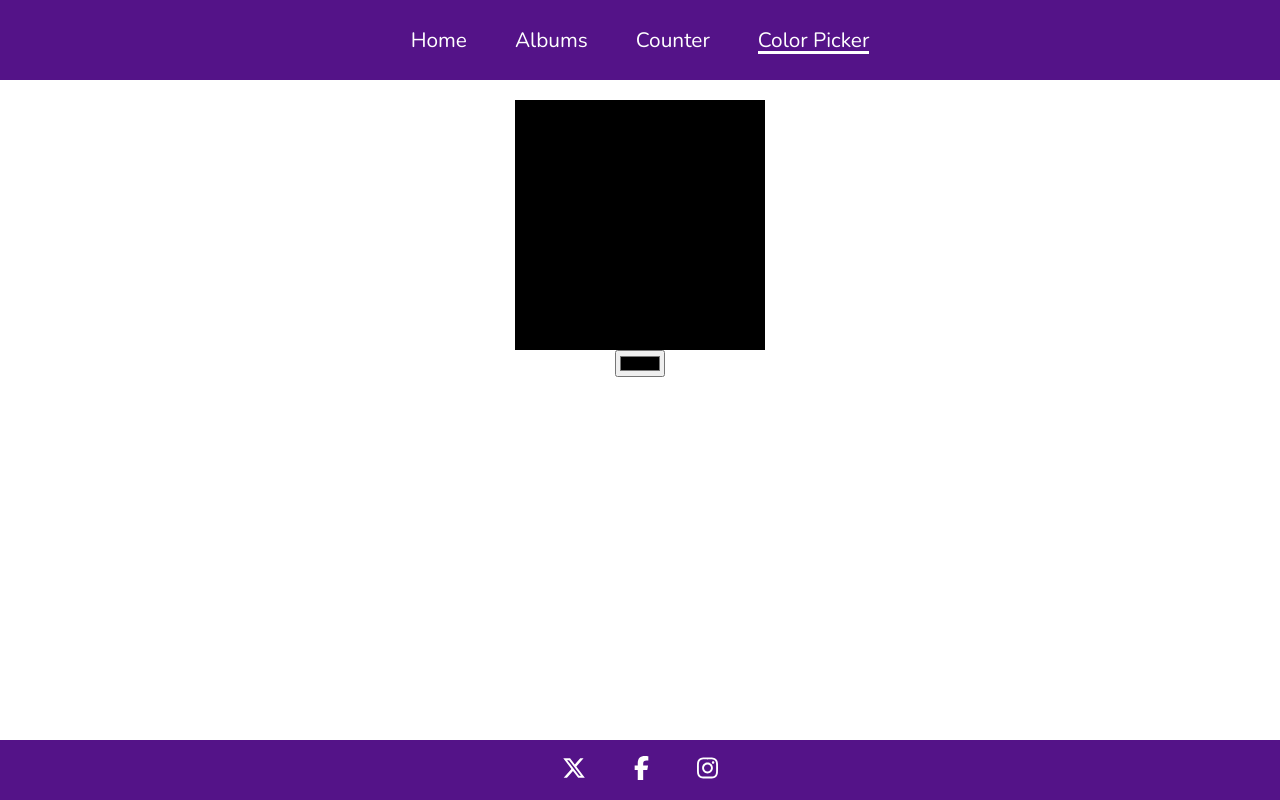
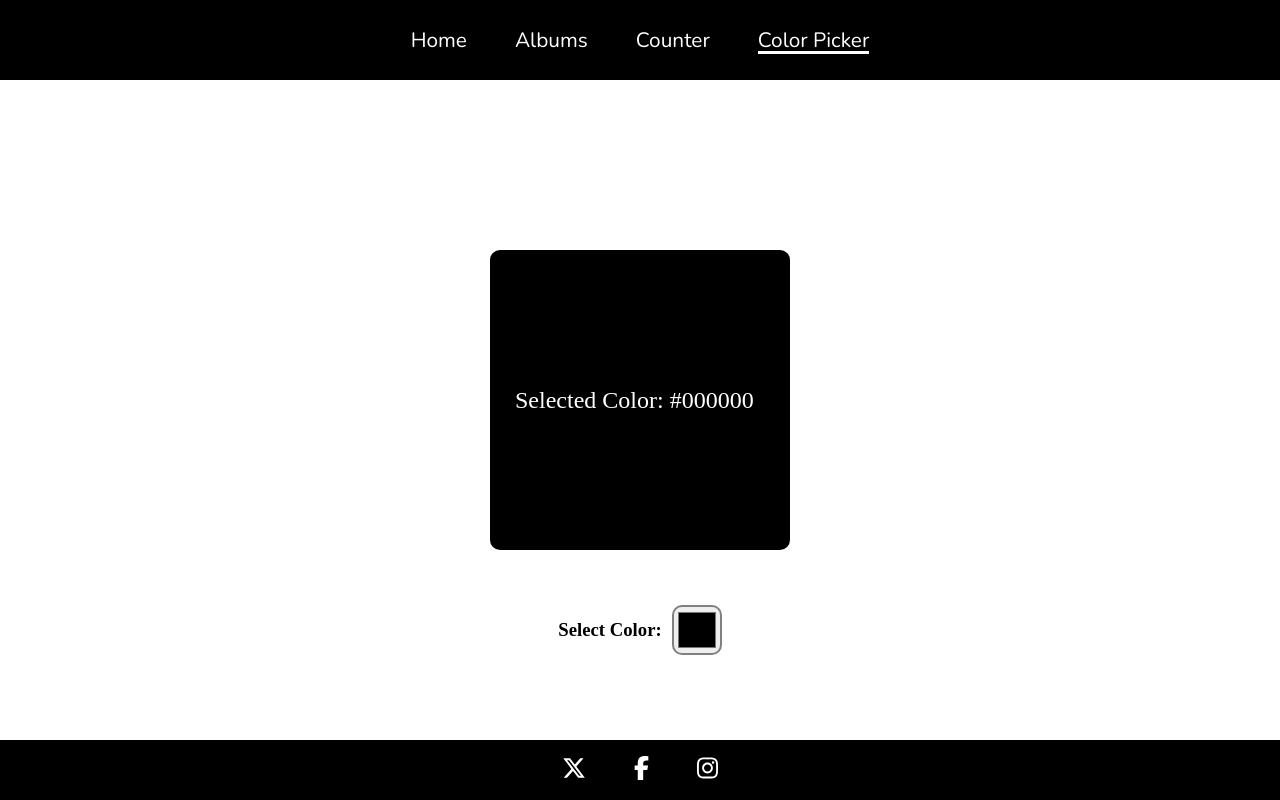
Before and after one commit to reevcrona/React-assignment, a React (Vite) app: page /color-picker in a window 1280 px wide. Built offline with nearby package versions, Linux system fonts and the light colour scheme.

Commit message:
added some styling to color picker page

```diff
--- a/src/App.jsx
+++ b/src/App.jsx
@@ -39,7 +39,7 @@ function App() {
     preloadImages(myImages)
   },[])
 
-  const [color,setColor] = useState("");
+  const [color,setColor] = useState("#000000");
 
   const changeColor = (e) => {
     setColor(e.target.value)
--- a/src/Pages/ColorPicker.jsx
+++ b/src/Pages/ColorPicker.jsx
@@ -1,5 +1,5 @@
 import "../styles/ColorPicker.css";
-import { useState } from "react";
+
 
 
 function ColorPicker(props){
@@ -9,10 +9,13 @@ function ColorPicker(props){
     return(
         <div className="color-picker-container">
             <div className="box" style={{backgroundColor:props.color}}>
-                <span>{props.color}</span>
+                <span className="hex-text">Selected Color: {props.color}</span>
+            </div>
+            <div className="select-color-container">
+                <h3>Select Color:</h3>
+                <input className="color-input" onChange={props.handleChange} type="color"></input>
             </div>
 
-            <input onChange={props.handleChange} type="color"></input>
         </div>
     )
 }
--- a/src/styles/ColorPicker.css
+++ b/src/styles/ColorPicker.css
@@ -3,9 +3,38 @@
     flex-direction: column;
     justify-content: center;
     align-items: center;
+
 }
 .box{
+    margin-top:150px;
     width: 250px;
     height: 250px;
+    position: relative;
     background-color: black;
+    border: 5px solid black;
+    padding: 20px;
+    border-radius: 10px;
 }
+.hex-text{
+    position: absolute;
+    top: 50%;
+    left: 50%;
+    transform: translate(-50%,-50%);
+    color: white;
+    font-size: 1.5rem;
+    width: 100%;
+    max-width: 250px;
+}
+.select-color-container{
+    display: flex;
+    justify-content: center;
+    align-items: center;
+    margin-top: 50px;
+}
+.color-input{
+    margin-left: 10px;
+    width: 50px;
+    height: 50px;
+    border-radius: 10px;
+    border: 2px solid gray;
+}
```
